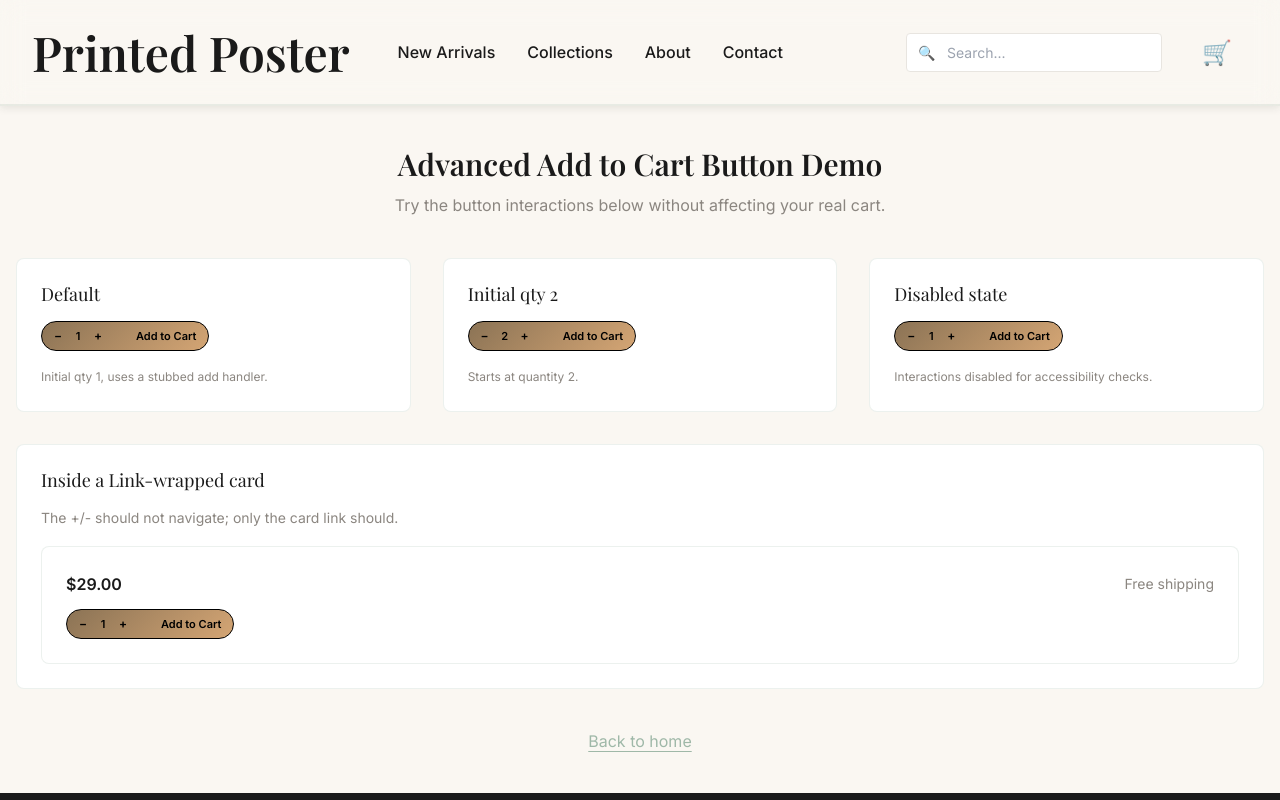
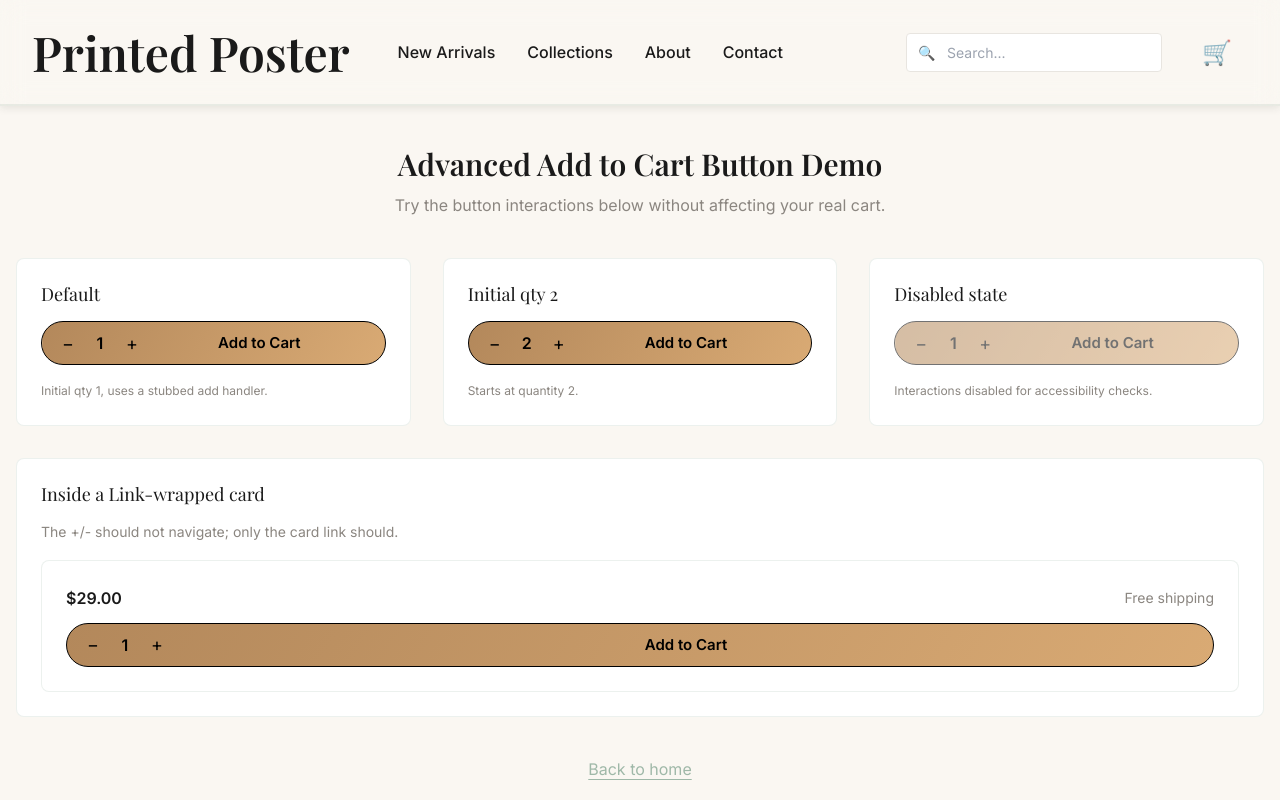
Before and after one commit to MichaelWiss/printedPoster, a Next.js app: page /demo-add-to-cart-button in a window 1280 px wide. Shown: the top 800 px of the page. Built offline with nearby package versions, Linux system fonts and the light colour scheme; no server answers.

Commit message:
css spacing refinements - consistent styling

```diff
--- a/app/globals.css
+++ b/app/globals.css
@@ -248,90 +248,85 @@
   position: relative;
   display: flex;
   align-items: center;
-  border: 1px solid #000000;
-  border-radius: 20px;
+  justify-content: center;
+  border: 1px solid #000;
+  border-radius: 9999px;
+  cursor: pointer;
+  font-size: 14px;
+  font-weight: 600;
+  background: linear-gradient(120deg, #b3885b 0%, #d9aa74 100%);
+  color: #000;
+  padding: 0;
+  width: 100%;
+  max-width: 100%;
+  min-width: 0;
+  min-height: 44px;
+  transition: transform 0.2s ease, box-shadow 0.2s ease, opacity 0.2s ease;
+  font-family: inherit;
   overflow: hidden;
-  cursor: pointer;
-  font-size: 12px;
-  font-weight: 600;
-  background: linear-gradient(135deg, #8b7355 0%, #d4a574 100%);
-  color: #000000;
-  padding: 0;
-  width: auto;
-  min-width: 110px;
-  height: 30px;
-  min-height: 30px;
-  transition: all 0.3s ease;
-  font-family: inherit;
 }
 
-.add-to-cart-btn:hover {
-  transform: translateY(-2px);
-  box-shadow: 0 8px 25px rgba(0, 0, 0, 0.2);
+.add-to-cart-btn:disabled,
+.add-to-cart-btn[aria-disabled='true'] {
+  opacity: 0.55;
+  cursor: not-allowed;
+}
+
+.add-to-cart-btn:hover:not(:disabled) {
+  transform: translateY(-1px);
+  box-shadow: 0 10px 22px rgba(0, 0, 0, 0.18);
 }
 
 .add-to-cart-btn::after {
   content: '';
   position: absolute;
-  top: 0;
-  right: 0;
-  bottom: 0;
-  width: 60%;
-  background: linear-gradient(135deg, #d4a574 0%, #ff6b6b 100%);
-  transform: translateX(100%);
-  transition: transform 0.3s ease;
+  inset: 0;
+  background: linear-gradient(120deg, #d9aa74 0%, #f2c28a 35%, #f7e1c0 100%);
+  transform: translateX(-100%);
+  transition: transform 0.35s ease;
   z-index: 0;
 }
 
-.add-to-cart-btn:hover::after {
+.add-to-cart-btn:hover:not(:disabled)::after {
   transform: translateX(0);
 }
 
 .quantity-section {
   display: flex;
   align-items: center;
-  padding: 4px 6px;
-  gap: 2px;
+  padding: 0 12px;
+  gap: 8px;
   position: relative;
   z-index: 1;
-}
-
-.divider {
-  width: 2px;
-  background-color: #000000;
-  flex-shrink: 0;
-  position: relative;
-  z-index: 1;
-  margin: 0 4px;
 }
 
 .quantity-btn {
   background: none;
   border: none;
-  font-size: 12px;
-  font-weight: 700;
+  font-size: 18px;
+  font-weight: 400;
   cursor: pointer;
-  color: #000000;
-  min-width: 20px;
-  min-height: 20px;
-  width: 20px;
-  height: 20px;
+  color: #000;
+  width: 28px;
+  height: 28px;
   display: flex;
   align-items: center;
   justify-content: center;
-  border-radius: 50%;
-  transition: all 0.2s ease;
+  border-radius: 9999px;
+  transition: background-color 0.2s ease;
+  position: relative;
+  z-index: 1;
 }
 
 .quantity-btn:hover {
-  background-color: rgba(0, 0, 0, 0.1);
+  background-color: rgba(0, 0, 0, 0.12);
 }
 
 .quantity-display {
-  color: #000000;
+  color: #000;
   font-weight: 600;
-  font-size: 11px;
-  min-width: 16px;
+  font-size: 16px;
+  min-width: 20px;
   text-align: center;
   position: relative;
   z-index: 1;
@@ -340,17 +335,13 @@
 .add-to-cart-section {
   flex: 1;
   text-align: center;
-  color: #000000;
+  color: #000;
   font-weight: 600;
-  font-size: 11px;
+  font-size: 15px;
+  padding-right: 24px;
+  white-space: nowrap;
   position: relative;
   z-index: 1;
-  padding: 4px 12px;
-  white-space: nowrap;
-}
-
-.add-to-cart-btn:hover .add-to-cart-section {
-  color: #ffffff;
 }
 
 
--- a/components/product/AdvancedAddToCartButton.tsx
+++ b/components/product/AdvancedAddToCartButton.tsx
@@ -64,6 +64,7 @@ export function AdvancedAddToCartButton({
   return (
     <div className={`relative ${className}`.trim()}>
       <button
+        type='button'
         className='add-to-cart-btn w-full'
         onClick={e => {
           e.preventDefault();
@@ -101,7 +102,6 @@ export function AdvancedAddToCartButton({
             +
           </span>
         </div>
-        <div className='divider' />
         <div className='add-to-cart-section' aria-live='polite' aria-atomic>
           {isLoading ? 'Adding...' : 'Add to Cart'}
         </div>
--- a/components/product/EnhancedProductDetails.tsx
+++ b/components/product/EnhancedProductDetails.tsx
@@ -54,13 +54,13 @@ export function EnhancedProductDetails({ product, useEnhancedTypes = true }: Pro
       {firstImage && (
         <ViewportFadeIn>
           <div className='space-y-4'>
-            <div className='aspect-[3/4] bg-gradient-to-br from-sage-green/10 to-terracotta/10 rounded-lg overflow-hidden'>
+            <div className='aspect-[3/4] bg-gradient-to-br from-sage-green/10 to-terracotta/10 rounded-lg overflow-hidden flex items-center justify-center p-6'>
               <Image
                 src={firstImage.url}
                 alt={firstImage.altText || product.title}
                 width={600}
                 height={800}
-                className='object-cover w-full h-full'
+                className='object-contain w-full h-full'
                 sizes='(max-width: 640px) 100vw, (max-width: 1024px) 50vw, 50vw'
                 priority
               />
@@ -76,7 +76,7 @@ export function EnhancedProductDetails({ product, useEnhancedTypes = true }: Pro
                           alt={edge.node.altText || ''}
                           width={64}
                           height={64}
-                      className='object-cover w-full h-full'
+                          className='object-contain w-full h-full'
                         />
                       </div>
                     ))}
--- a/components/product/OneOfAKindDisplay.tsx
+++ b/components/product/OneOfAKindDisplay.tsx
@@ -1,17 +1,14 @@
 'use client';
 
 import { OneOfAKindProduct } from '@/types/product-types';
-import { useCartActions, useCartLoading } from '@/stores/cart-store';
 import type { ShopifyProduct } from '@/types/shopify';
+import { AdvancedAddToCartButton } from './AdvancedAddToCartButton';
 
 interface OneOfAKindDisplayProps {
   product: OneOfAKindProduct;
 }
 
 export function OneOfAKindDisplay({ product }: OneOfAKindDisplayProps) {
-  const { addItem } = useCartActions();
-  const isLoading = useCartLoading();
-
   // Convert OneOfAKindProduct to ShopifyProduct format for cart integration
   const convertToShopifyProduct = (): ShopifyProduct => {
     return {
@@ -51,25 +48,19 @@ export function OneOfAKindDisplay({ product }: OneOfAKindDisplayProps) {
     } as ShopifyProduct;
   };
 
-  const handleAddToCart = async () => {
-    try {
-      await addItem(convertToShopifyProduct(), 1);
-    } catch {
-      // Error is handled by the cart store
-      // Failed to add item to cart
-    }
-  };
+  const shopifyProduct = convertToShopifyProduct();
 
   return (
-    <div className='bg-pure-white'>
+    <div className='bg-pure-white border border-warm-gray/15 shadow-sm'>
+      <div className='p-5 sm:p-6 space-y-6'>
         {/* Unique Item Badge */}
-      <div className='mb-4 inline-flex items-center gap-2 px-3 py-1 bg-terracotta/10 border border-terracotta/20 rounded-full'>
+        <div className='inline-flex items-center gap-2 px-3 py-1 bg-terracotta/10 border border-terracotta/20 rounded-full'>
           <div className='w-2 h-2 bg-terracotta rounded-full' />
           <span className='text-terracotta text-sm font-medium'>One of a Kind</span>
         </div>
 
         {/* Price Display */}
-      <div className='p-4 border border-terracotta/20 rounded-lg bg-terracotta/5 mb-4'>
+        <div className='p-5 border border-terracotta/15 rounded-xl bg-terracotta/5'>
           <div className='flex items-center justify-between'>
             <div>
               <div className='text-sm text-warm-gray mb-1'>Unique Artwork</div>
@@ -91,7 +82,7 @@ export function OneOfAKindDisplay({ product }: OneOfAKindDisplayProps) {
 
         {/* Artist Information */}
         {product.artist && (
-        <div className='mb-4 p-3 bg-sage-green/5 border border-sage-green/20 rounded-lg'>
+          <div className='p-4 bg-sage-green/5 border border-sage-green/15 rounded-xl'>
             <div className='flex items-center gap-3'>
               <div className='w-8 h-8 bg-sage-green/20 rounded-full flex items-center justify-center'>
                 <svg className='w-4 h-4 text-sage-green' fill='none' stroke='currentColor' viewBox='0 0 24 24'>
@@ -114,9 +105,9 @@ export function OneOfAKindDisplay({ product }: OneOfAKindDisplayProps) {
 
         {/* Authenticity Information */}
         {product.authenticity && (
-        <div className='mb-4 p-3 border border-sage-green/20 rounded-lg'>
-          <h4 className='text-deep-charcoal font-medium mb-2'>Authenticity</h4>
-          <div className='grid grid-cols-2 gap-3'>
+          <div className='p-4 border border-sage-green/15 rounded-xl bg-pure-white'>
+            <h4 className='text-deep-charcoal font-medium mb-3'>Authenticity</h4>
+            <div className='grid grid-cols-1 gap-3 sm:grid-cols-2'>
               {product.authenticity.certificate && (
                 <div className='flex items-center gap-2'>
                   <svg className='w-4 h-4 text-sage-green' fill='none' stroke='currentColor' viewBox='0 0 24 24'>
@@ -135,7 +126,7 @@ export function OneOfAKindDisplay({ product }: OneOfAKindDisplayProps) {
               )}
             </div>
             {product.authenticity.edition && (
-            <div className='mt-2 pt-2 border-t border-sage-green/10'>
+              <div className='mt-3 pt-3 border-t border-sage-green/10'>
                 <span className='text-sm text-warm-gray'>Edition: </span>
                 <span className='text-sm text-deep-charcoal font-medium'>{product.authenticity.edition}</span>
               </div>
@@ -143,18 +134,18 @@ export function OneOfAKindDisplay({ product }: OneOfAKindDisplayProps) {
           </div>
         )}
 
-      {/* Action Buttons */}
-      <div className='flex gap-3'>
+        {/* Action Section */}
+        <div className='p-4 sm:p-5 border border-warm-gray/12 rounded-xl bg-pure-white space-y-4'>
+          <div className='flex flex-col gap-3 sm:flex-row sm:items-center'>
+            <AdvancedAddToCartButton
+              product={shopifyProduct}
+              disabled={!product.inStock}
+              className='w-full sm:flex-1 sm:max-w-sm'
+            />
             <button
-          onClick={handleAddToCart}
-          disabled={!product.inStock || isLoading}
-          className='flex-1 bg-terracotta text-pure-white px-6 py-3 rounded-lg font-medium hover:bg-terracotta/90 transition-colors disabled:opacity-50 disabled:cursor-not-allowed'
-        >
-          {isLoading ? 'Adding...' : (product.inStock ? 'Add to Cart' : 'Sold Out')}
-        </button>
-        <button
-          className='p-3 border border-border-gray rounded-lg hover:border-sage-green transition-colors'
+              className='px-4 py-3 border border-border-gray rounded-full hover:border-sage-green transition-colors'
               title='Add to favorites'
+              type='button'
             >
               <svg className='w-5 h-5 text-warm-gray' fill='none' stroke='currentColor' viewBox='0 0 24 24'>
                 <path strokeLinecap='round' strokeLinejoin='round' strokeWidth={2} d='M4.318 6.318a4.5 4.5 0 000 6.364L12 20.364l7.682-7.682a4.5 4.5 0 00-6.364-6.364L12 7.636l-1.318-1.318a4.5 4.5 0 00-6.364 0z' />
@@ -163,7 +154,7 @@ export function OneOfAKindDisplay({ product }: OneOfAKindDisplayProps) {
           </div>
 
           {/* Stock Status for Unique Item */}
-      <div className='mt-4 flex items-center gap-2'>
+          <div className='flex items-center gap-2'>
             <div className={`w-3 h-3 rounded-full ${product.inStock ? 'bg-terracotta' : 'bg-red-500'}`} />
             <span className={`text-sm font-medium ${product.inStock ? 'text-terracotta' : 'text-red-500'}`}>
               Unique • {product.inStock ? 'Available' : 'Sold'}
@@ -171,7 +162,7 @@ export function OneOfAKindDisplay({ product }: OneOfAKindDisplayProps) {
           </div>
 
           {/* Urgency Message */}
-      <div className='mt-3 p-3 bg-terracotta/5 border border-terracotta/20 rounded-lg'>
+          <div className='p-4 bg-terracotta/5 border border-terracotta/15 rounded-xl'>
             <div className='flex items-center gap-2'>
               <svg className='w-4 h-4 text-terracotta' fill='none' stroke='currentColor' viewBox='0 0 24 24'>
                 <path strokeLinecap='round' strokeLinejoin='round' strokeWidth={2} d='M12 8v4l3 3m6-3a9 9 0 11-18 0 9 9 0 0118 0z' />
@@ -182,5 +173,7 @@ export function OneOfAKindDisplay({ product }: OneOfAKindDisplayProps) {
             </div>
           </div>
         </div>
+      </div>
+    </div>
   );
 }
--- a/components/product/ProductCard.tsx
+++ b/components/product/ProductCard.tsx
@@ -56,14 +56,14 @@ export const ProductCard = memo(function ProductCard({
         aria-label={`View details for ${product.title}`}
       >
         <div className='relative overflow-hidden'>
-          <div className={`${gradientClass} w-full h-64 flex items-center justify-center`}>
+          <div className={`${gradientClass} w-full aspect-[3/4] flex items-center justify-center p-6 sm:p-8`}>
             {firstImage ? (
               <Image
                 src={firstImage.url}
                 alt={firstImage.altText || product.title}
                 width={200}
                 height={200}
-                className='object-cover transition-transform duration-300 group-hover:scale-105'
+                className='object-contain transition-transform duration-300 group-hover:scale-105'
                 sizes='(max-width: 640px) 100vw, (max-width: 1024px) 50vw, 33vw'
                 loading="lazy"
               />
@@ -99,7 +99,7 @@ export const ProductCard = memo(function ProductCard({
         {/* Add to cart button - functional, non-navigating */}
         <AdvancedAddToCartButton
           product={product}
-          className='w-full'
+          className='w-full max-w-xs'
         />
       </div>
     </div>
--- a/components/product/ProductDetails.tsx
+++ b/components/product/ProductDetails.tsx
@@ -1,32 +1,17 @@
 'use client';
 
 import Image from 'next/image';
-import { useState } from 'react';
 import type { ShopifyProduct } from '@/types/shopify';
-import {
-  useCartActions,
-  useCartLoading,
-  useIsAuthenticated,
-} from '@/stores/cart-store';
+import { useIsAuthenticated } from '@/stores/cart-store';
 import ViewportFadeIn from '@/components/ui/ViewportFadeIn';
+import { AdvancedAddToCartButton } from './AdvancedAddToCartButton';
 
 interface Props {
   product: ShopifyProduct;
 }
 
 export function ProductDetails({ product }: Props) {
-  const [qty, setQty] = useState(1);
-  const { addItem } = useCartActions();
-  const isLoading = useCartLoading();
   const isAuthenticated = useIsAuthenticated();
-
-  const handleAddToCart = async () => {
-    try {
-      await addItem(product, qty);
-    } catch {
-      // Failed to add item to cart
-    }
-  };
 
   const firstImage = product.images?.edges[0]?.node;
 
@@ -76,42 +61,7 @@ export function ProductDetails({ product }: Props) {
 
           {/* Advanced Add to Cart Button */}
           <div className='pt-4'>
-            <div className='relative flex justify-start'>
-                     <button
-                       className='add-to-cart-btn scale-75 origin-left'
-                       onClick={e => {
-                         e.preventDefault();
-                         handleAddToCart();
-                       }}
-                       disabled={isLoading}
-                     >
-                <div className='quantity-section'>
-                  <span
-                    className='quantity-btn'
-                    onClick={e => {
-                      e.stopPropagation();
-                      setQty(Math.max(1, qty - 1));
-                    }}
-                  >
-                    −
-                  </span>
-                  <span className='quantity-display'>{qty}</span>
-                  <span
-                    className='quantity-btn'
-                    onClick={e => {
-                      e.stopPropagation();
-                      setQty(qty + 1);
-                    }}
-                  >
-                    +
-                  </span>
-                </div>
-                <div className='divider' />
-                <div className='add-to-cart-section'>
-                  {isLoading ? 'Adding...' : 'Add to Cart'}
-                </div>
-              </button>
-            </div>
+            <AdvancedAddToCartButton product={product} className='w-full sm:max-w-sm' />
 
             {isAuthenticated && (
               <p className='text-xs text-sage-green mt-2 text-center'>
```
Also changed, not shown: app/(shop)/products/[handle]/page.tsx (+98 -15 lines), components/product/MassProducedVariantSelector.tsx (+22 -19 lines). Lines whose indentation alone changed are shown as unchanged.
